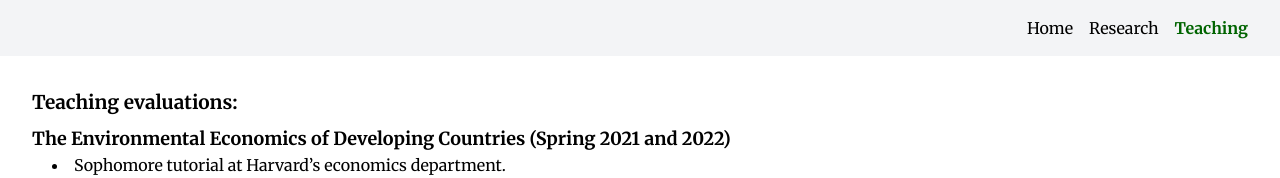
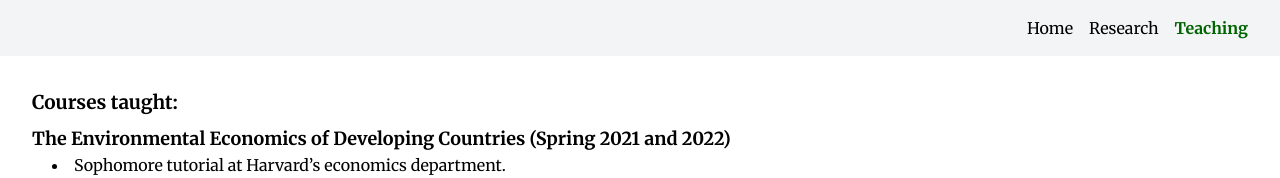
Before and after one commit to ahmadhassaan11/academic-website, a React (Create React App) app: page /teaching in a window 1280 px wide. Shown: the top 178 px of the page. Built offline with nearby package versions, Linux system fonts and the light colour scheme.

Commit message:
Update Teaching.jsx

```diff
--- a/src/pages/Teaching.jsx
+++ b/src/pages/Teaching.jsx
@@ -5,7 +5,7 @@ const Teaching = () => {
     <div className="p-8">
       {/* <h1 className="text-xl text-maincolor font-bold mb-4">Teaching</h1> */}
       <section className="mb-8">
-        <h2 className="text-[19px] font-bold mb-2">Teaching evaluations:</h2>
+        <h2 className="text-[19px] font-bold mb-2">Courses taught:</h2>
         <div className="mb-4">
           <h3 className="text-lg font-bold">
             The Environmental Economics of Developing Countries (Spring 2021 and 2022)
```
